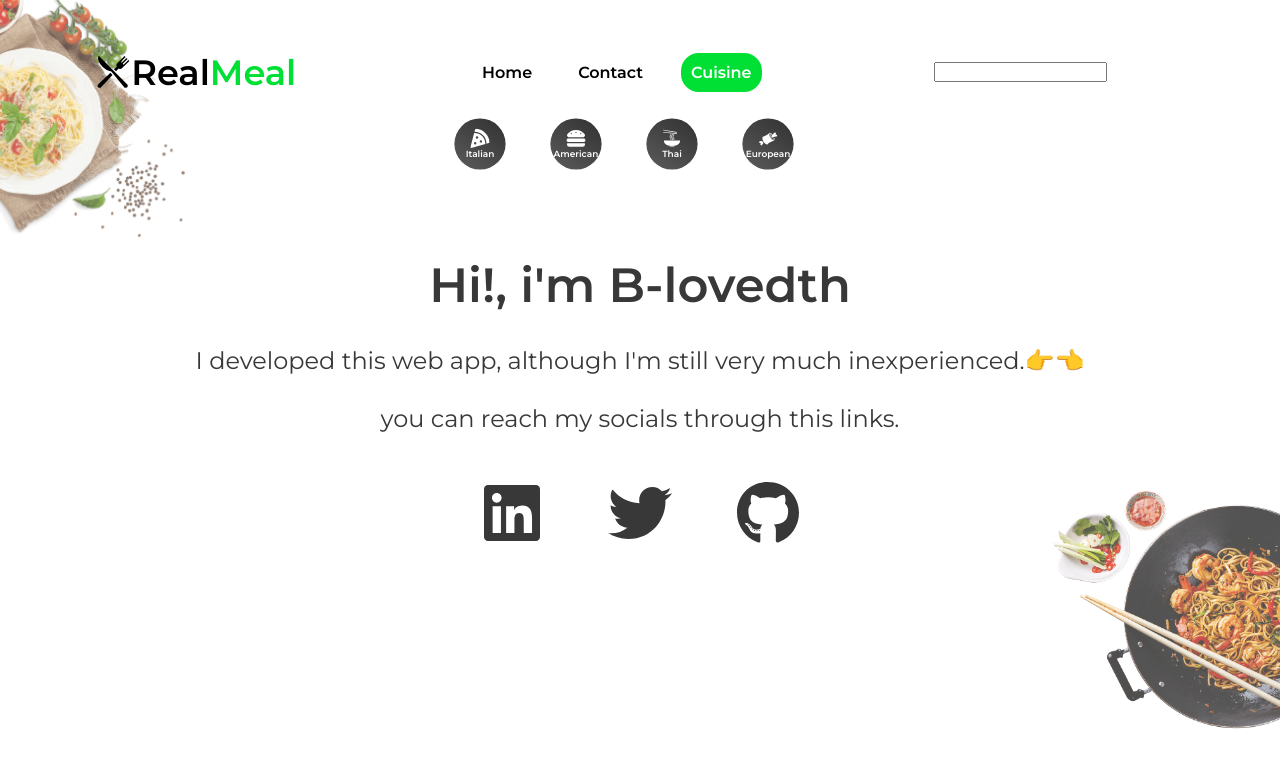
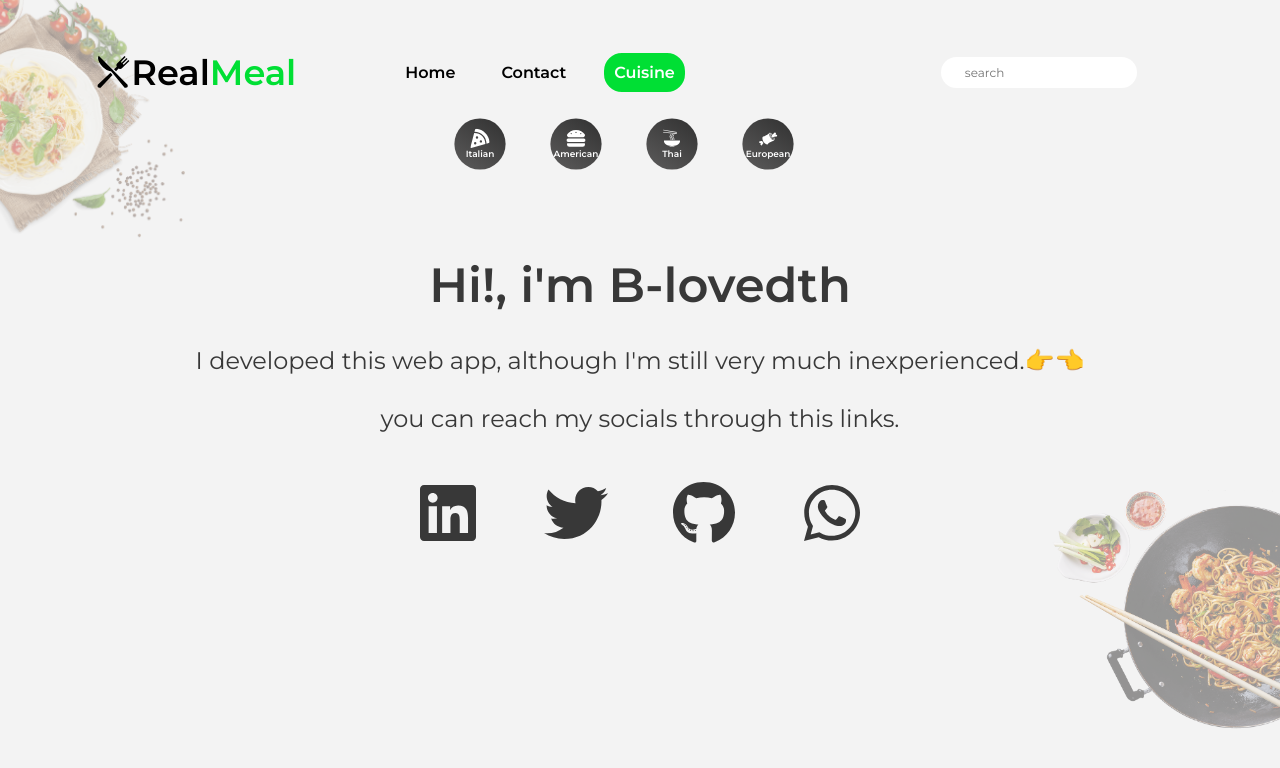
Before and after one commit to B-lovedth/Real-Meal, a React (Create React App) app: page /contact in a window 1280 px wide. Shown: the top 768 px of the page. Built offline with nearby package versions, Linux system fonts and the light colour scheme.

Commit message:
Fixed Error

```diff
--- a/src/App.js
+++ b/src/App.js
@@ -27,8 +27,8 @@ const Img = styled.img`
   top: 490px;
   z-index: -1;
   height: 15rem;
-  filter: opacity(0.7);
-  -webkit-filter: opacity(0.7);
+  filter: opacity(0.4);
+  -webkit-filter: opacity(0.4);
 `;
 const Img2 = styled.img`
   position: fixed;
@@ -36,8 +36,8 @@ const Img2 = styled.img`
   top: 0;
   z-index: -1;
   height: 15rem;
-  filter: opacity(0.6);
-  -webkit-filter: opacity(0.7);
+  filter: opacity(0.4);
+  -webkit-filter: opacity(0.4);
 `;
 
 
--- a/src/Navbar.css
+++ b/src/Navbar.css
@@ -79,7 +79,7 @@
     font-size: 1rem;
     font-weight:700;
     margin-left:5px;
-    border-radius:18px;
+    /* border-radius:18px; */
 }
 
 .nav-links:hover {
@@ -87,6 +87,7 @@
     transition: all 0.1s ease-out;
 }.nav-links:active{
     background: linear-gradient(to right, #21f239, #a3e940);
+    border-radius:18px;
 }
 
 .fa-bars-staggered {
@@ -136,7 +137,7 @@
     .nav-menu{
         position: absolute;
         left: -400px;
-        height: 100vh;
+        height: 100%;
         top:0;
         opacity: 0;
         width:50%;
@@ -192,6 +193,7 @@
     }
     .nav-item-icons{
         left:0;
+        top:0;
         display:flex;
         align-items:center;
         justify-content: space-between;
@@ -215,9 +217,12 @@
     }
 
     .navbar-logo{
-        font-size: 3rem;
+        font-size: 2rem;
         font-weight: bolder;
         transition: all 200ms ease;
+    }
+    .menu-icon{
+        font-size:2rem;
     }
     .nav-links{
         font-size:1rem ;
@@ -246,10 +251,10 @@
         margin:0;
     }
     .menu-icon{
-        font-size:2rem;
+        font-size:1.5rem;
     }
     .navbar-logo{
-        font-size:2rem;
+        font-size:1.5rem;
         top:0;
     }
     .nav-item-icons{
--- a/src/Navbar.jsx
+++ b/src/Navbar.jsx
@@ -4,7 +4,8 @@ import { useState } from "react";
 import { Link } from "react-router-dom";
 import "./Navbar.css";
 import { GiHamburgerMenu, GiKnifeFork } from "react-icons/gi";
-import { FaLinkedin, FaTwitter, FaGithub, FaTimes } from "react-icons/fa";
+import { FaLinkedin, FaTwitter, FaGithub, FaTimes, FaWhatsapp } from "react-icons/fa";
+import Search from "./components/Search";
 
 const Navbar = () => {
   const [click, setClick] = useState(false);
@@ -50,7 +51,6 @@ const Navbar = () => {
                 </li>
                 <li className='nav-item'>
                   <Link
-                    scroll
                     to='/cuisines'
                     className='nav-links nav-recipe'
                     onClick={closeMobileMenu}
@@ -59,7 +59,7 @@ const Navbar = () => {
                   </Link>
                 </li>
               </ul>
-              <input type="text" className="nav-input"/>
+              <Search/>
               <span className='nav-item-icons'>
                 <a
                   target='_blank'
@@ -82,6 +82,13 @@ const Navbar = () => {
                 >
                   <FaGithub />
                 </a>
+                <a
+                  target='_blank'
+                  rel='noreferrer'
+                  href='https://wa.me/+2348109882351'
+                >
+                  <FaWhatsapp />
+                </a>
               </span>
             </div>
           </div>
--- a/src/components/Category.jsx
+++ b/src/components/Category.jsx
@@ -38,37 +38,44 @@ const List = styled.div`
 const SLink = styled(NavLink)`
   display: flex;
   flex-direction: column;
-    justify-content:center;
-    align-items:center;
-    border-radius:50%;
-    margin-right:2rem;
-    text-decoration:none;
-    background: linear-gradient(35deg, #5c5b5b , #313131);
-    width:4rem;
-    height:4rem;
-    cursor:pointer;
+  justify-content: center;
+  align-items: center;
+  border-radius: 50%;
+  margin-right: 2rem;
+  text-decoration: none;
+  background: linear-gradient(35deg, #5c5b5b, #313131);
+  width: 4rem;
+  height: 4rem;
+  cursor: pointer;
   transform: scale(0.8);
 
-    h4{
-        color:white;
-        font-size:0.7rem;
+  h4 {
+    color: white;
+    font-size: 0.7rem;
   }
-    svg{
-        color:white;
-        font-size:1.5rem;
-    }&.active{
-        background: linear-gradient(to right, #21f239, #a3e940 );
+  svg {
+    color: white;
+    font-size: 1.5rem;
   }
-    @media(max-width:1200px) {
+  &.active {
+    background: linear-gradient(to right, #21f239, #a3e940);
+  }
+  &:hover {
+    background: linear-gradient(35deg, #2a2a2a, #7c7b7b)
+  }
+  @media (max-width: 1200px) {
     width: 3rem;
     height: 3rem;
-        h4{
-            font-size:0.55rem;
-            font-weight:600;
+    h4 {
+      font-size: 0.55rem;
+      font-weight: 600;
     }
-        svg{
-            font-size:1rem;
+    svg {
+      font-size: 1rem;
     }
   }
-`
+  @media (max-width:700px){
+    display:none;
+  }
+`;
 export default Category
--- a/src/components/HeroSection.css
+++ b/src/components/HeroSection.css
@@ -86,7 +86,7 @@
     }
      .column-two img {
          height: 30rem;
-         margin-top: -10rem;
+         margin-top: 0;
          margin-left: 20px;
      }
 
@@ -98,7 +98,10 @@
          font-size: 1rem;
          font-weight: 100;
      }
-
+     .btn-wrapper button {
+         padding: 10px 12px;
+         font-size: 1rem;
+     }
 }
 @media(max-width:600px){
     .container{
@@ -118,7 +121,7 @@
         align-self: center;
         justify-self: flex-start;
         width:100%;
-        margin:0;
+        margin-top:2rem;
     }
     .main-header {
         font-size:1.2rem;
--- /dev/null
+++ b/src/components/Search.jsx
@@ -0,0 +1,34 @@
+import styled from 'styled-components'
+import { useState } from 'react'
+import { FaSearch } from 'react-icons/fa'
+const Search = () => {
+  return (
+    <StyleForm>
+      <input type="text" placeholder="search"/>
+    </StyleForm>
+  )
+}
+
+const StyleForm = styled.form`
+    margin: 0 10rem;
+    position: relative;
+    width: 100%;
+    input{
+        border:none;
+        /* background: linear-gradient(35deg, #494949 , #313131); */
+        background: #fff;
+        font-size:0.75rem;
+        color:white;
+        padding:0.5rem 1.5rem;
+        border:none;
+        border-radius:1rem;
+        outline:none;
+    }
+    svg{
+        position: absolute;
+        top:50%;
+        left:0%;
+        transform:translate(100%, -50%);
+    }
+`
+export default Search
--- a/src/index.css
+++ b/src/index.css
@@ -6,7 +6,7 @@
     font-family: 'Montserrat',sans-serif;
 }
 body{
-    background-color:#fff;
+    background-color:#f3f3f3;
     min-width:320px;
 }
 h4{
--- a/src/pages/Contact.css
+++ b/src/pages/Contact.css
@@ -32,6 +32,6 @@
         font-size:1rem;
     }
     .contact-wrapper a{
-        font-s1ze:3rem;
+        font-size:3rem;
     }
 }
--- a/src/pages/Contact.jsx
+++ b/src/pages/Contact.jsx
@@ -1,4 +1,4 @@
-import { FaLinkedin, FaTwitter, FaGithub } from "react-icons/fa";
+import { FaLinkedin, FaTwitter, FaGithub , FaWhatsapp } from "react-icons/fa";
 import "./Contact.css"
 
 const Contact = () => {
@@ -30,6 +30,13 @@ const Contact = () => {
           >
             <FaGithub />
           </a>
+          <a
+            target='_blank'
+            rel='noreferrer'
+            href='https://wa.me/+2348109882351'
+          >
+            <FaWhatsapp />
+          </a>
         </div>
       </div>
     </div>
--- a/src/pages/Cuisine.jsx
+++ b/src/pages/Cuisine.jsx
@@ -25,10 +25,8 @@ function Cuisine() {
         {cuisine.map((item) => {
             return (
                 <Card key={item.id}>
-                    <div>
                         <img src={item.image} alt={item.title} />
                         <h4>{item.title}</h4>
-                    </div>
               </Card>
           )
       })}
--- a/src/pages/SCuisine.jsx
+++ b/src/pages/SCuisine.jsx
@@ -43,10 +43,11 @@ const Grid = styled.div`
 
 const StyledLink = styled(Link)`
   font-weight:600;
+  padding:1rem 3rem;
   text-decoration:none;
+  border-radius:18px;
   &:hover{
     color:#00df34;
-    font-weight:800;
   }
   &:active{
     color:white;
```
Lines whose indentation alone changed are shown as unchanged.
